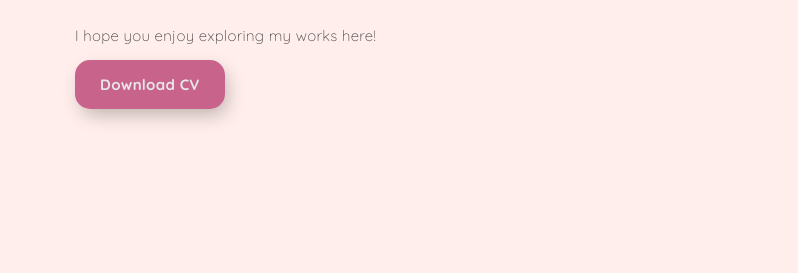
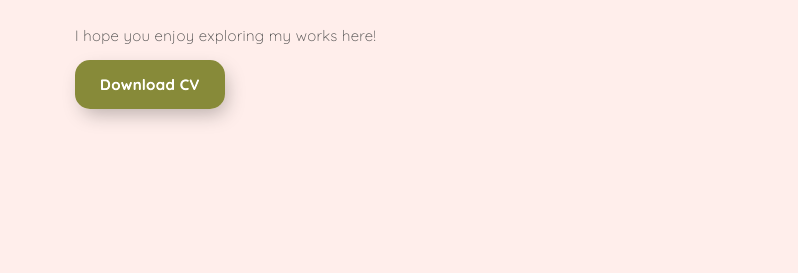
Before and after one commit to medallaerichaa/medallaerichaa.github.io, a plain HTML site: page index.html in a window 1280 px wide. In both pictures the pointer is over the link "Download CV". Shown: the part 1092-1365 px from the top of the page, 482-1280 px from the left. Drawn offline with nearby package versions, Linux system fonts and the light colour scheme.

Commit message:
dlcv button color

```diff
--- a/assets/css/style.css
+++ b/assets/css/style.css
@@ -12,7 +12,7 @@
   border-radius: 15px;
   color: #fff;
   z-index: 1;
-  background: #5C5D88;
+  background: #7B7D34;
   position: relative;
   font-weight: 700;
   font-size: 15px;
@@ -23,10 +23,10 @@
  }
 
 
- #dlcv:hover{
-  color: #e8e8e8;
-  background-color: #C8638B;
- }
+ #dlcv:hover {
+  filter: brightness(1.1);
+  color: #fff;
+}
 
  #dlcv:hover::before{
   width: 100%;
```
Also changed, not shown: 1 other file.
